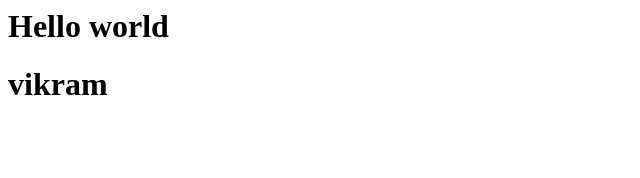
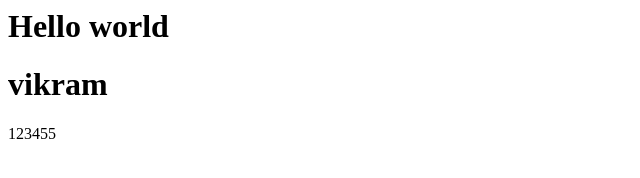
Before and after one commit to vikzzz01101996/firstRepo, a plain HTML site: page index.html in a window 1280 px wide. Shown: the full height of the page, 0-640 px from the left. Drawn offline with Linux system fonts and the light colour scheme.

Commit message:
p tag addded

```diff
--- a/index.html
+++ b/index.html
@@ -1,2 +1,4 @@
 <h1>Hello world</h1>
 <h1>vikram</h1>
+
+<p>123455</p>
```
